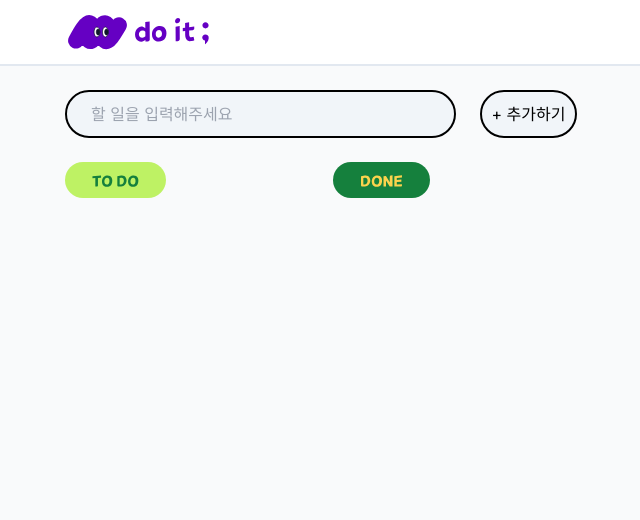
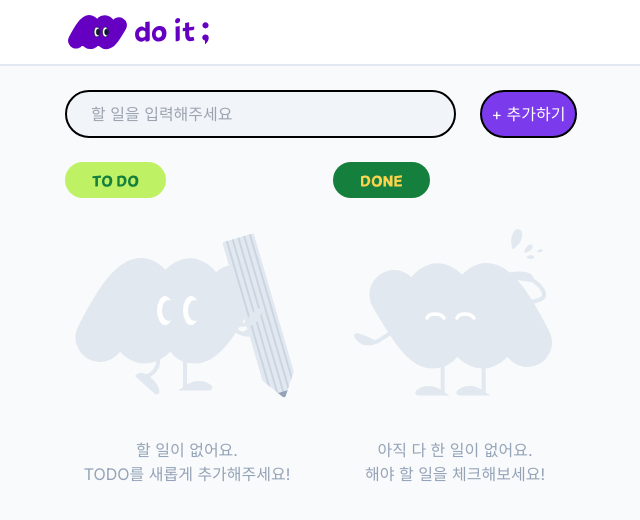
Before and after one commit to hyrmzz1/doit, a Next.js app: page / in a window 1280 px wide. Shown: the top 520 px of the page, without its empty margins (319-959 px from the left). Built offline with nearby package versions, Linux system fonts and the light colour scheme.

Commit message:
Feat: 홈페이지 empty 구현

```diff
--- a/src/app/page.tsx
+++ b/src/app/page.tsx
@@ -5,6 +5,8 @@ import TodoIcon from "../../public/todoIcon.svg";
 import DoneIcon from "../../public/doneIcon.svg";
 import { useState } from "react";
 import Item from "@/components/Item";
+import TodoEmpty from "../../public/todoEmptyImg.svg";
+import DoneEmpty from "../../public/doneEmptyImg.svg";
 
 export default function Home() {
   const [todos, setTodos] = useState<{ todo: string; isDone: boolean }[]>([]);
@@ -21,6 +23,9 @@ export default function Home() {
     );
   };
 
+  const isNotDoneItems = todos.filter((item) => !item.isDone);
+  const isDoneItems = todos.filter((item) => item.isDone);
+
   return (
     <div className="min-h-screen bg-gray-50">
       <Gnb />
@@ -32,21 +37,33 @@ export default function Home() {
           {/* TO DO */}
           <div>
             <TodoIcon />
-            {todos
-              .filter((item) => !item.isDone)
-              .map((item, index) => (
-                <Item key={index} todo={item.todo} isDone={item.isDone} onToggle={handleToggle} />
-              ))}
+            {isNotDoneItems.length === 0 ? (
+              <div className="flex flex-col items-center">
+                <TodoEmpty />
+                <span className="text-center text-slate-400">할 일이 없어요.<br/>TODO를 새롭게 추가해주세요!</span>
+              </div>
+              ) : (
+                isNotDoneItems.map((item, index) => (
+                  <Item key={index} todo={item.todo} isDone={item.isDone} onToggle={handleToggle} />
+                ))
+              )
+            }
           </div>
 
           {/* DONE */}
           <div>
             <DoneIcon />
-            {todos
-              .filter((item) => item.isDone)
-              .map((item, index) => (
-                <Item key={index} todo={item.todo} isDone={item.isDone} onToggle={handleToggle} />
-              ))}
+            {isDoneItems.length === 0 ? (
+              <div className="flex flex-col items-center">
+                <DoneEmpty />
+                <span className="text-center text-slate-400">아직 다 한 일이 없어요.<br/>해야 할 일을 체크해보세요!</span>
+              </div>
+              ) : (
+                isDoneItems.map((item, index) => (
+                  <Item key={index} todo={item.todo} isDone={item.isDone} onToggle={handleToggle} />
+                ))
+              )
+            }
           </div>
         </div>
       </main>
--- a/src/components/TodoForm.tsx
+++ b/src/components/TodoForm.tsx
@@ -7,6 +7,7 @@ interface TodoFormProps {
 
 export default function TodoForm({ addTodo }: TodoFormProps) {
   const [inputValue, setInputValue] = useState("");
+  const [isEmpty, setIsEmpty] = useState(true);  // TODO) Delete 기능에 의해 empty 되는 경우 처리 로직 필요
 
   const handleInputChange = (e: ChangeEvent<HTMLInputElement>) => {
     setInputValue(e.target.value);
@@ -18,6 +19,7 @@ export default function TodoForm({ addTodo }: TodoFormProps) {
     if (inputValue.trim() !== "") {
       addTodo(inputValue);
       setInputValue("");
+      setIsEmpty(false);
     }
   };
 
@@ -37,7 +39,9 @@ export default function TodoForm({ addTodo }: TodoFormProps) {
       {/* TODO) hover 효과 부여 */}
       <button
         type="submit"
-        className="w-1/5 h-12 bg-slate-100 rounded-3xl border-2 border-black"
+        className={`w-1/5 h-12 rounded-3xl border-2 border-black ${
+          isEmpty ? "bg-violet-600 text-white" : "bg-slate-100"
+        }`}
       >
         + 추가하기
       </button>
```
Also changed, not shown: public/doneEmptyImg.svg.
